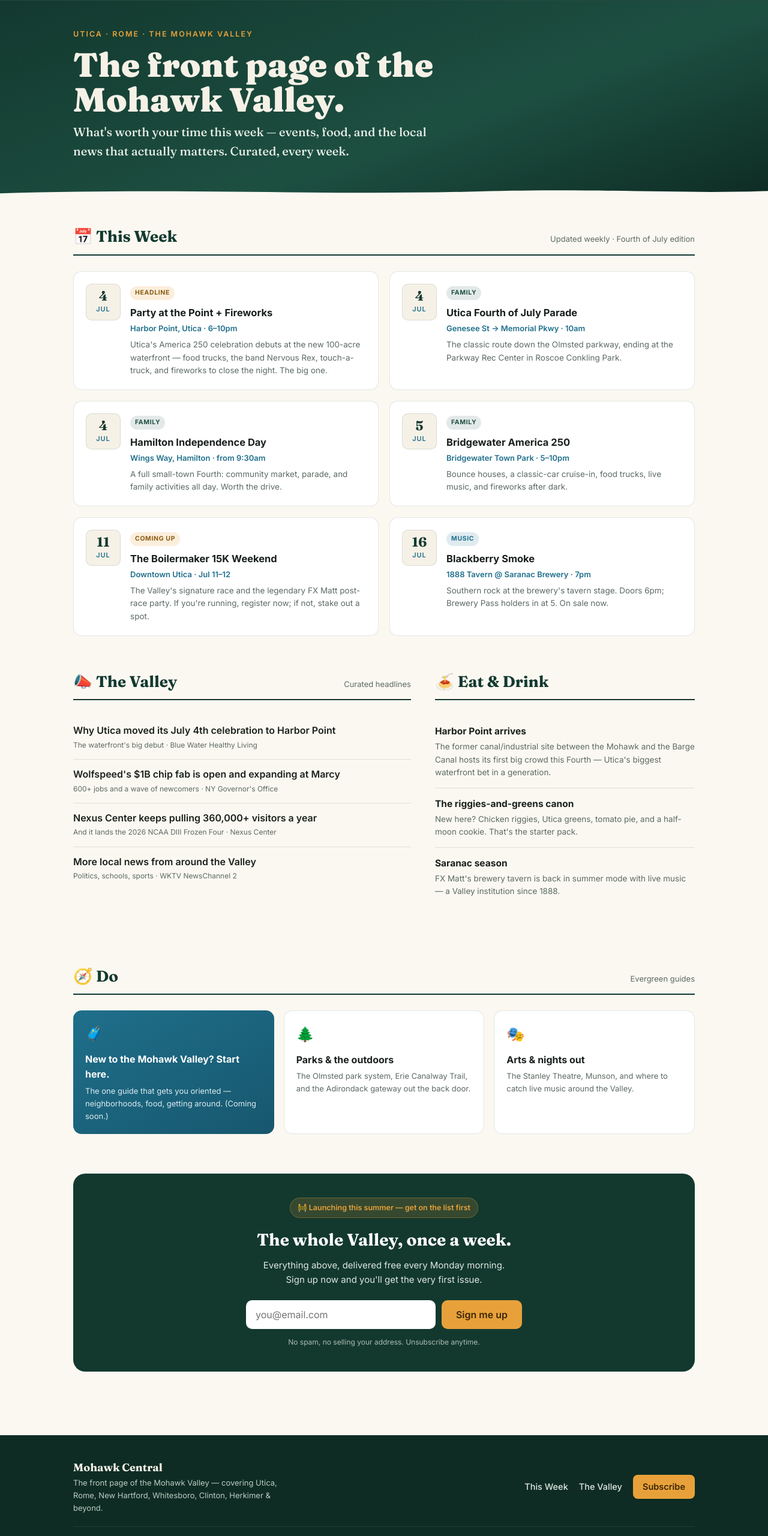
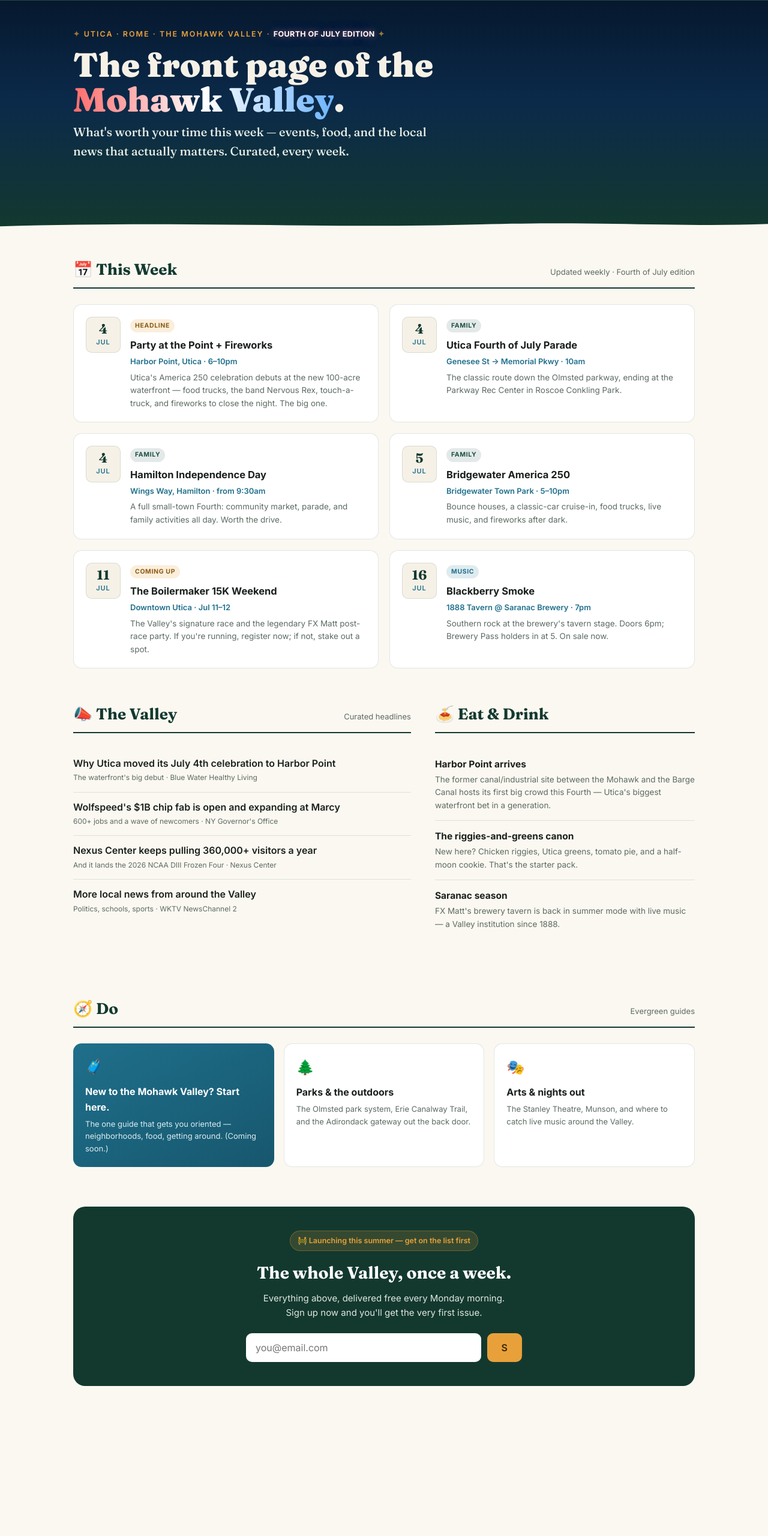
Before and after one commit to richardjlew/mohawkcentral, a plain HTML site: page index.html in a window 1280 px wide. Shown: the part 60-2620 px from the top of the page at 60% size. After the commit the page ends 2428 px from the top, so only its background shows below. Drawn offline with Linux system fonts and the light colour scheme.

Commit message:
Add Fourth of July fireworks header (animated doodle)

```diff
--- a/index.html
+++ b/index.html
@@ -42,12 +42,18 @@
   @media(max-width:680px){.nav a:not(.cta){display:none}}
 
   /* ---- Masthead ---- */
-  .masthead{background:linear-gradient(160deg,var(--evergreen) 0%,var(--evergreen-2) 60%,#0e2c24 100%);color:var(--cream);position:relative;overflow:hidden}
+  .masthead{background:linear-gradient(180deg,#06182e 0%,#0b2a4a 45%,var(--evergreen) 100%);color:var(--cream);position:relative;overflow:hidden;min-height:380px}
+  #fireworks{position:absolute;inset:0;width:100%;height:100%;z-index:1;pointer-events:none}
+  .holiday{display:inline-block;color:#fff;font-weight:700;letter-spacing:.03em;text-shadow:0 0 10px rgba(255,77,77,.6),0 0 18px rgba(77,166,255,.5)}
+  .spark{display:inline-block;color:var(--amber);animation:twinkle 1.8s ease-in-out infinite}
+  @keyframes twinkle{0%,100%{opacity:.45;transform:scale(.9)}50%{opacity:1;transform:scale(1.18)}}
+  .masthead h1 .usa{background:linear-gradient(90deg,#ff6b6b 0%,#ffffff 50%,#6db3ff 100%);-webkit-background-clip:text;background-clip:text;color:transparent}
+  @media(prefers-reduced-motion:reduce){.spark{animation:none}}
   .masthead .wrap{padding:46px 22px 58px;position:relative;z-index:2}
   .dateline{font-size:12.5px;letter-spacing:.16em;text-transform:uppercase;color:var(--amber);font-weight:600}
   .masthead h1{font-family:'Fraunces',serif;font-weight:900;font-size:clamp(34px,6vw,56px);line-height:1.03;margin:12px 0 10px;max-width:16ch}
   .masthead p{font-family:'Fraunces',serif;font-weight:500;font-size:clamp(16px,2.4vw,20px);color:#e7eee7;max-width:46ch}
-  .ridge{position:absolute;left:0;right:0;bottom:-1px;width:100%;display:block;color:var(--paper)}
+  .ridge{position:absolute;left:0;right:0;bottom:-1px;width:100%;display:block;color:var(--paper);z-index:4}
 
   /* ---- Section scaffolding ---- */
   section{padding:48px 0}
@@ -138,9 +144,10 @@
 
   <!-- Masthead -->
   <header class="masthead" id="top">
+    <canvas id="fireworks" aria-hidden="true"></canvas>
     <div class="wrap">
-      <div class="dateline">Utica · Rome · the Mohawk Valley</div>
-      <h1>The front page of the Mohawk Valley.</h1>
+      <div class="dateline"><span class="spark">✦</span> Utica · Rome · the Mohawk Valley · <span class="holiday">Fourth of July Edition</span> <span class="spark">✦</span></div>
+      <h1>The front page of the <span class="usa">Mohawk&nbsp;Valley</span>.</h1>
       <p>What's worth your time this week — events, food, and the local news that actually matters. Curated, every week.</p>
     </div>
     <svg class="ridge" viewBox="0 0 1440 120" preserveAspectRatio="none" height="48" fill="currentColor"><path d="M0,108 C360,85 600,118 900,100 C1140,86 1280,112 1440,98 L1440,120 L0,120 Z"/></svg>
@@ -275,30 +282,4 @@
         <p class="sub">Everything above, delivered free every Monday morning. Sign up now and you'll get the very first issue.</p>
         <form action="https://buttondown.com/api/emails/embed-subscribe/mohawkcentral" method="post" target="_blank">
           <input type="email" name="email" placeholder="you@email.com" aria-label="Email address" required />
-          <button type="submit">Sign me up</button>
-        </form>
-        <div class="fine">No spam, no selling your address. Unsubscribe anytime.</div>
-      </div>
-    </section>
-
-  </main>
-
-  <!-- Footer -->
-  <footer>
-    <div class="wrap">
-      <div>
-        <div class="fbrand">Mohawk Central</div>
-        <div class="places">The front page of the Mohawk Valley — covering Utica, Rome, New Hartford, Whitesboro, Clinton, Herkimer &amp; beyond.</div>
-      </div>
-      <nav class="nav" style="gap:18px">
-        <a href="#week">This Week</a>
-        <a href="#valley">The Valley</a>
-        <a href="#subscribe" class="cta">Subscribe</a>
-      </nav>
-      <div class="small">© <span id="yr"></span> Mohawk Central · mohawkcentral.com · Made in the Mohawk Valley</div>
-    </div>
-  </footer>
-
-  <script>document.getElementById('yr').textContent=new Date().getFullYear();</script>
-</body>
-</html>
+          <button type="submit">S
```
